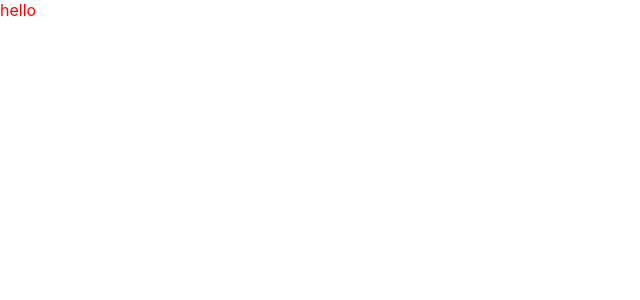
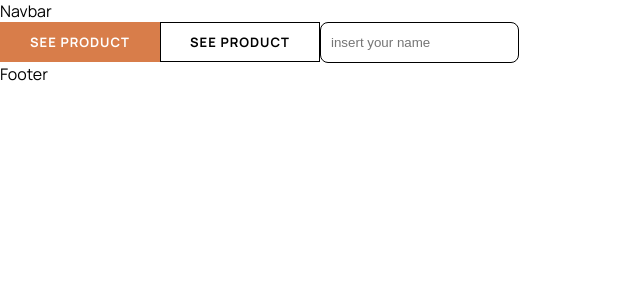
Before and after one commit to FaNi-Coding/audiophile, a Next.js app: page / in a window 1280 px wide. Shown: the top 300 px of the page, without its empty margins (0-640 px from the left). Built offline with nearby package versions, Linux system fonts and the light colour scheme.

Commit message:
filestructrure, layout component, button and input reausable components

```diff
--- /dev/null
+++ b/components/Button/Button.tsx
@@ -0,0 +1,48 @@
+import { ButtonHTMLAttributes } from "react";
+import type { NextPage } from "next";
+import styled from "styled-components";
+
+/**                      Props                      */
+interface Props {
+  className?: string;
+  children?: React.ReactNode;
+  weight?: "light" | "regular" | "medium" | " 700";
+  primary?: boolean;
+  outlined?: boolean;
+  secondary?: boolean;
+}
+type ButtonProps = Props & ButtonHTMLAttributes<HTMLButtonElement>;
+
+const DefaultButton = styled.button<ButtonProps>`
+  background: ${(props) => (props.primary ? "#D87D4A" : "#ffffff")};
+  font-weight: ${(props) => (props.weight ? props.weight : "bold")};
+  color: ${(props) =>
+    props.primary ? "#ffffff" : props.outlined && "#000000"};
+  border: ${(props) =>
+    props.primary ? "none" : props.outlined && "1px solid #000000"};
+  width: 160px;
+  height: 40px;
+  font-family: "Manrope";
+  font-style: normal;
+  font-size: 13px;
+  line-height: 18px;
+  /* identical to box height */
+  letter-spacing: 1px;
+  text-transform: uppercase;
+`;
+
+/**
+ *
+ * @param {Boolean} primary   - Default button
+ * @param {Boolean} outlined  - Outlined button
+ * @param {Boolean} secondary - Text with icon to the right
+ */
+const Button: NextPage<Props> = ({ className, children, ...props }) => {
+  return (
+    <DefaultButton className={className} {...props}>
+      {children}
+    </DefaultButton>
+  );
+};
+
+export default Button;
--- /dev/null
+++ b/components/Footer/Footer.tsx
@@ -0,0 +1,7 @@
+import React from "react";
+
+type Props = {};
+
+export default function Footer({}: Props) {
+  return <div>Footer</div>;
+}
--- /dev/null
+++ b/components/Input/Input.tsx
@@ -0,0 +1,39 @@
+import React from "react";
+import styled from "styled-components";
+
+interface Props {
+  maxWidth?: string;
+  margin?: string;
+  fontSize?: string;
+  primary?: string;
+  secondary?: string;
+  name?: string;
+  type?: string;
+}
+
+type ButtonProps = Props & React.InputHTMLAttributes<HTMLInputElement>;
+
+const StyledInput = styled.input<ButtonProps>`
+  background-color: "#fafafa";
+  outline: none;
+  /* border: none; */
+  border: 1px solid ${(props) => props.primary && "#F1F1F1"};
+  border-radius: 8px;
+  padding: 12px 10px;
+`;
+
+export default function Input({ name, type }: ButtonProps) {
+  return (
+    <>
+      {type === "text" && (
+        <label htmlFor={name}>
+          <StyledInput
+            type={type}
+            id={name}
+            placeholder={`insert your ${name}`}
+          />
+        </label>
+      )}
+    </>
+  );
+}
--- /dev/null
+++ b/components/Layout/Layout.tsx
@@ -0,0 +1,31 @@
+import * as React from "react";
+import Footer from "../Footer/Footer";
+import Navbar from "../Navbar/Navbar";
+import Head from "next/head";
+
+export interface LayoutProps {
+  children: React.ReactNode;
+  title: string | "Audiophile | texchnology";
+  description: string | "alot of technologies";
+  keywords: string | "tech, headphones, earphones, speakers";
+}
+
+export default function Layout({
+  children,
+  title,
+  description,
+  keywords,
+}: LayoutProps) {
+  return (
+    <>
+      <Head>
+        <title>{title}</title>
+        <meta name="description" content={description} />
+        <meta name="description" content={keywords} />
+      </Head>
+      <Navbar />
+      {children}
+      <Footer />
+    </>
+  );
+}
--- /dev/null
+++ b/components/Navbar/Navbar.tsx
@@ -0,0 +1,7 @@
+import React from "react";
+
+type Props = {};
+
+export default function Navbar({}: Props) {
+  return <div>Navbar</div>;
+}
--- a/pages/index.tsx
+++ b/pages/index.tsx
@@ -1,12 +1,22 @@
 import type { NextPage } from "next";
 import styled from "styled-components";
+import Layout from "../components/Layout/Layout";
+import Button from "../components/Button/Button";
+import Input from "../components/Input/Input";
 
 const StyledDiv = styled.div`
   color: red;
 `;
 
 const Home: NextPage = () => {
-  return <StyledDiv>hello</StyledDiv>;
+  return (
+    <Layout title={""} description={""} keywords={""}>
+      <Button primary>SEE PRODUCT</Button>
+      <Button outlined>SEE PRODUCT</Button>
+
+      <Input name="name" type={"text"} />
+    </Layout>
+  );
 };
 
 export default Home;
--- a/styles/globals.css
+++ b/styles/globals.css
@@ -1,9 +1,10 @@
+@import url("https://fonts.googleapis.com/css2?family=Manrope:wght@200;300;400;500;600;700;800&display=swap");
+
 html,
 body {
   padding: 0;
   margin: 0;
-  font-family: -apple-system, BlinkMacSystemFont, Segoe UI, Roboto, Oxygen,
-    Ubuntu, Cantarell, Fira Sans, Droid Sans, Helvetica Neue, sans-serif;
+  font-family: "Manrope", sans-serif;
 }
 
 a {
@@ -15,7 +16,7 @@ a {
   box-sizing: border-box;
 }
 
-@media (prefers-color-scheme: dark) {
+/* @media (prefers-color-scheme: dark) {
   html {
     color-scheme: dark;
   }
@@ -24,3 +25,4 @@ a {
     background: black;
   }
 }
+ */
--- a/tsconfig.json
+++ b/tsconfig.json
@@ -15,6 +15,6 @@
     "jsx": "preserve",
     "incremental": true
   },
-  "include": ["next-env.d.ts", "**/*.ts", "**/*.tsx"],
+  "include": ["next-env.d.ts", "**/*.ts", "**/*.tsx", "hooks/FormInputHook"],
   "exclude": ["node_modules"]
 }
```
Also changed, not shown: hooks/FormInputHook/FormInputHook.tsx (added, +7 -0 lines).
